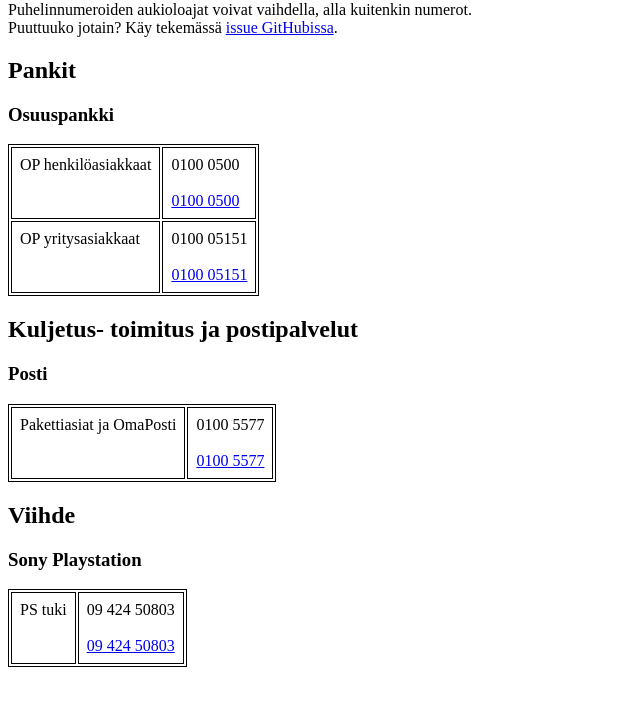
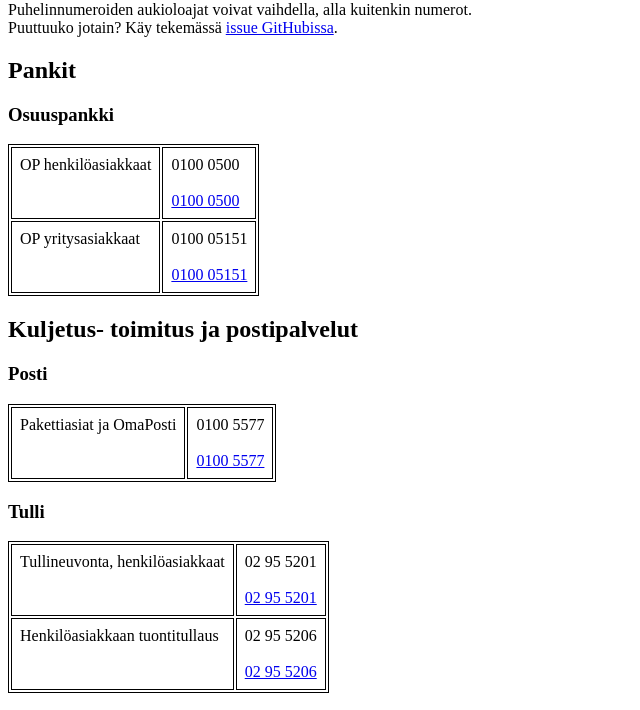
Before and after one commit to usvi/numerot, a plain HTML site: page index.html in a window 1280 px wide. Shown: the part 79-789 px from the top of the page, without its empty margins (0-640 px from the left). Drawn offline with Linux system fonts and the light colour scheme.

Commit message:
Added Finnish customs

```diff
--- a/index.html
+++ b/index.html
@@ -33,6 +33,12 @@ Puuttuuko jotain? Käy tekemässä <a href="https://github.com/usvi/numerot/issu
 <tr><td>Pakettiasiat ja OmaPosti</td><td>0100 5577<br><br><a href="tel:01005577">0100 5577</a></td></tr>
 </table>
 
+<h3>Tulli</h3>
+<table>
+<tr><td>Tullineuvonta, henkilöasiakkaat</td><td>02 95 5201<br><br><a href="tel:02955201">02 95 5201</a></td></tr>
+<tr><td>Henkilöasiakkaan tuontitullaus</td><td>02 95 5206<br><br><a href="tel:02955206">02 95 5206</a></td></tr>
+</table>
+
 
 <h2>Viihde</h2>
 <h3>Sony Playstation</h3>
```
